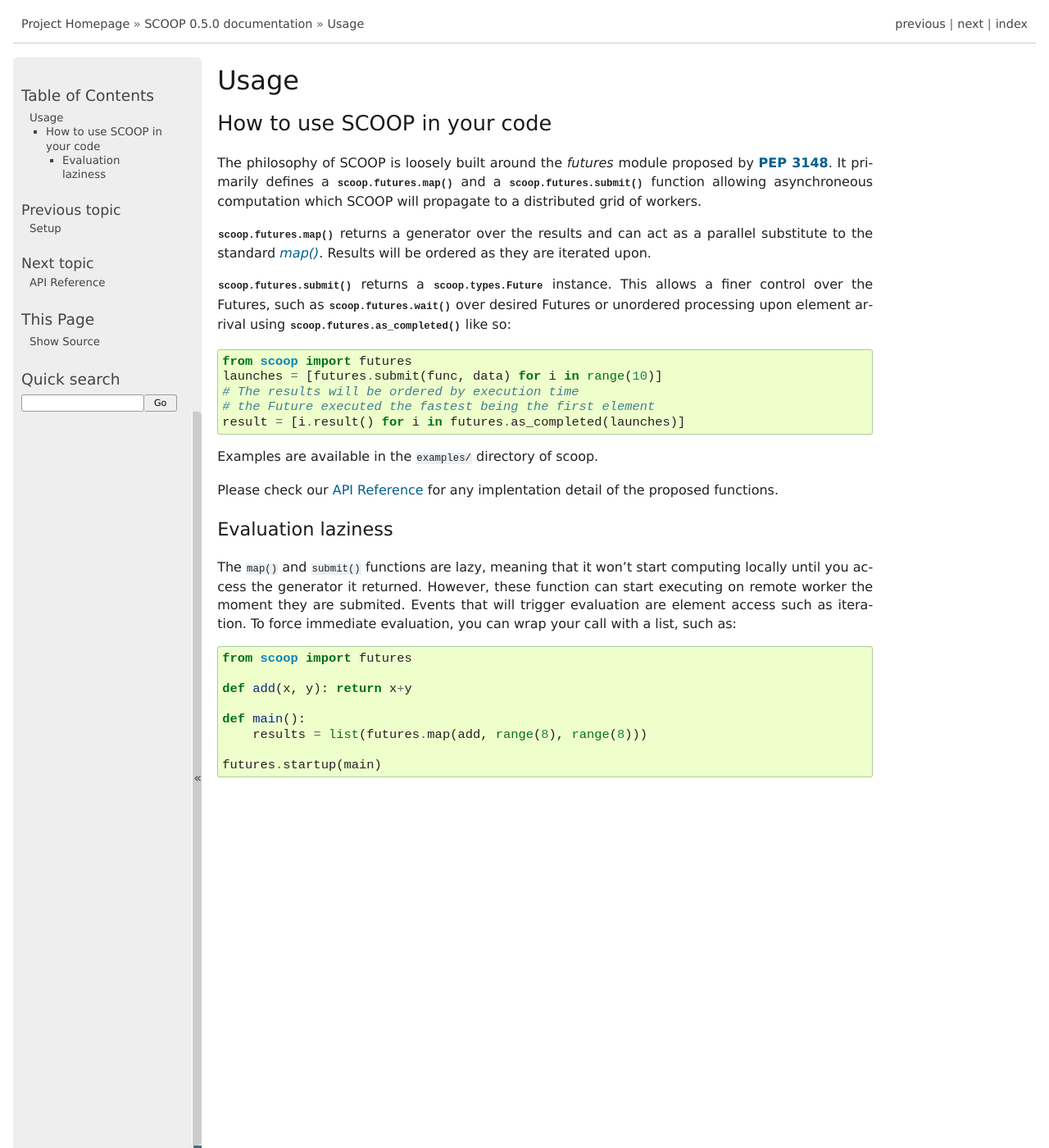
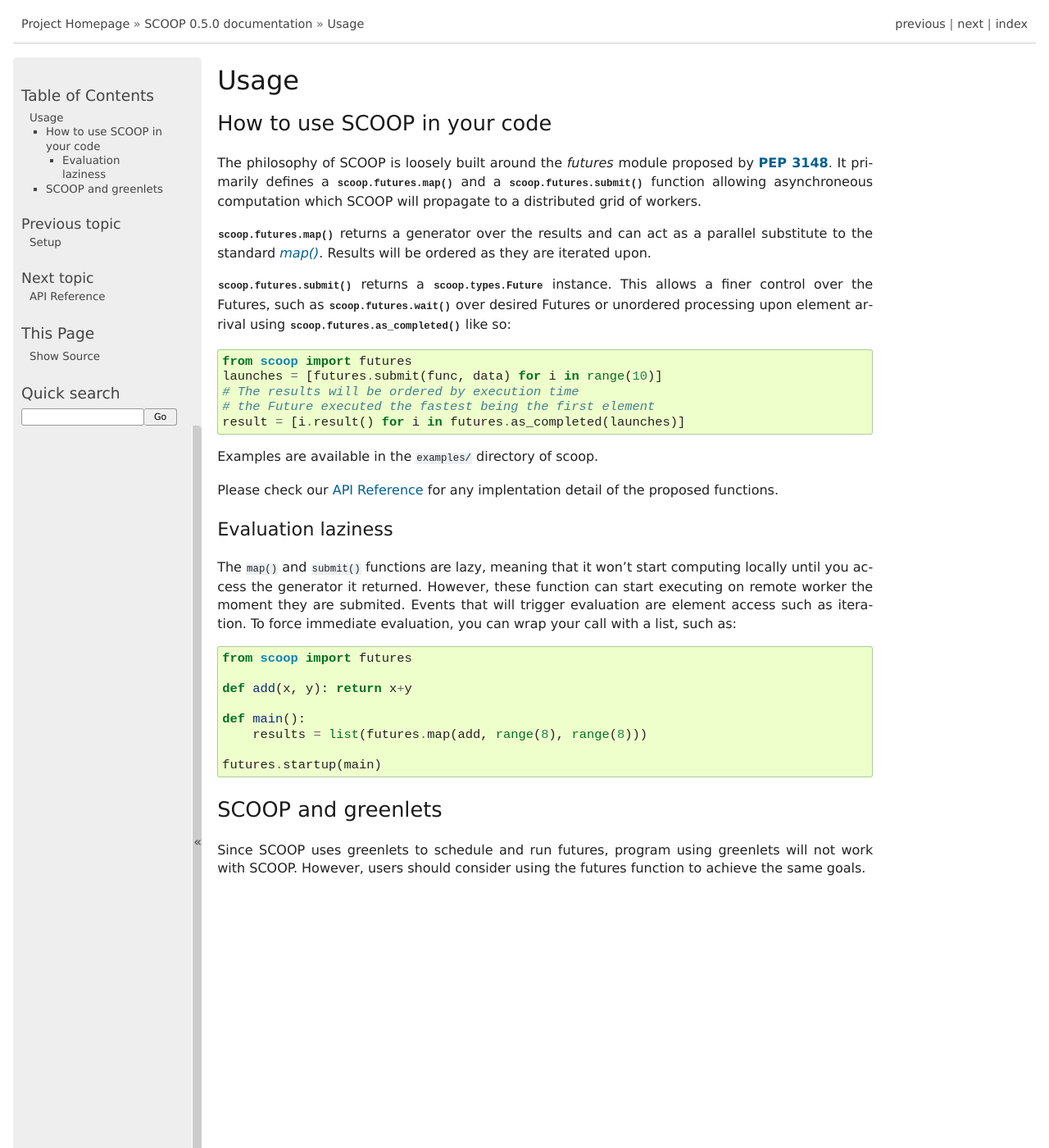
Before and after one commit to soravux/scoop, a Sphinx documentation site: the page built from doc/usage.rst, in a window 1280 px wide and 1400 px high. Shown: the whole window at 82% size. Built offline with Sphinx 7.4.7, drawn with Linux system fonts in a browser that asks for light colours; formulas are drawn with MathJax 3.

Commit message:
Small changes in the documentation.

```diff
--- a/doc/usage.rst
+++ b/doc/usage.rst
@@ -36,3 +36,8 @@ The ``map()`` and ``submit()`` functions are lazy, meaning that it won't start c
         results = list(futures.map(add, range(8), range(8)))
 
     futures.startup(main)
+
+SCOOP and greenlets
+-------------------
+
+Since SCOOP uses greenlets to schedule and run futures, program using greenlets will not work with SCOOP. However, users should consider using the futures function to achieve the same goals.
```
